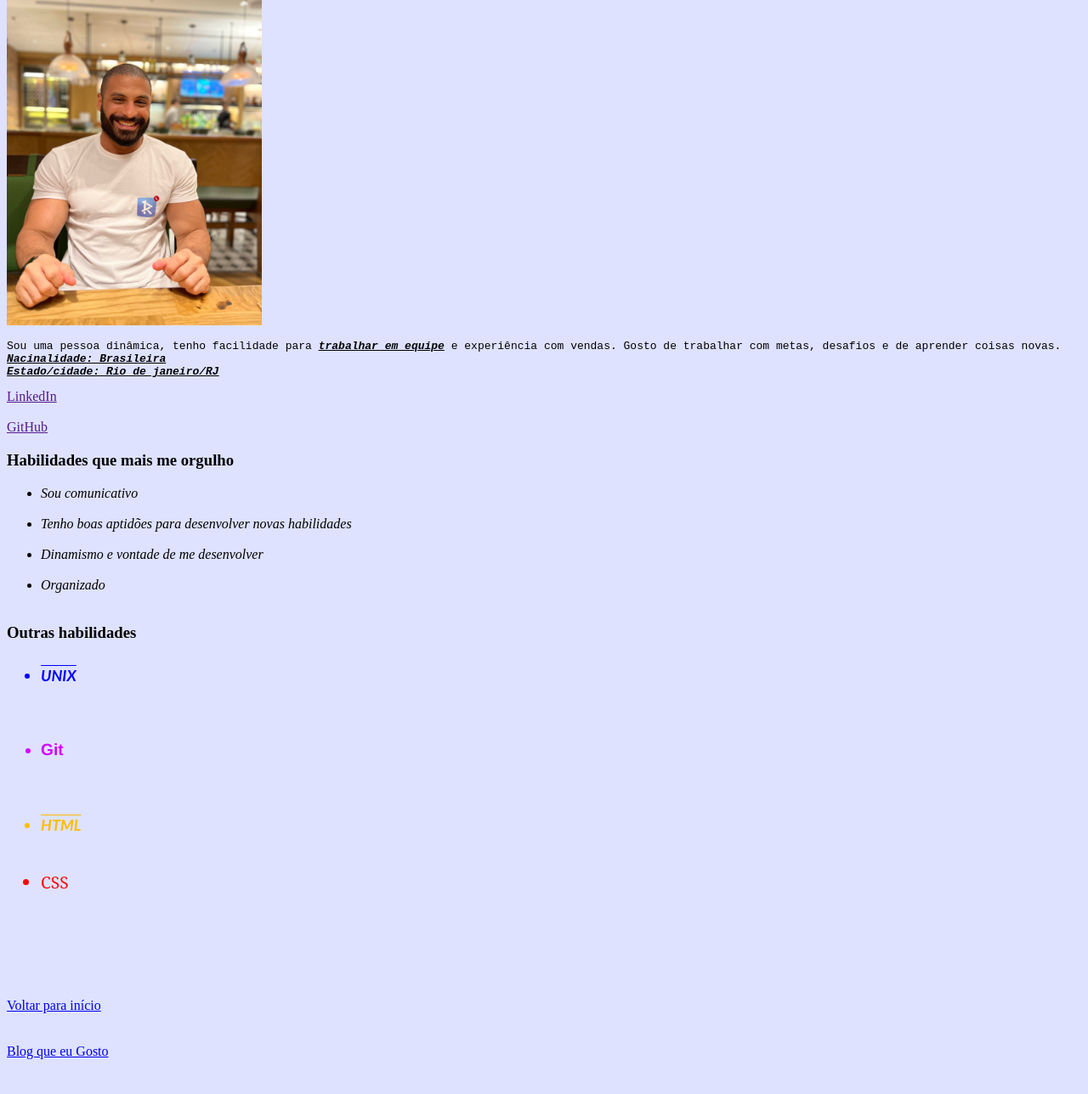
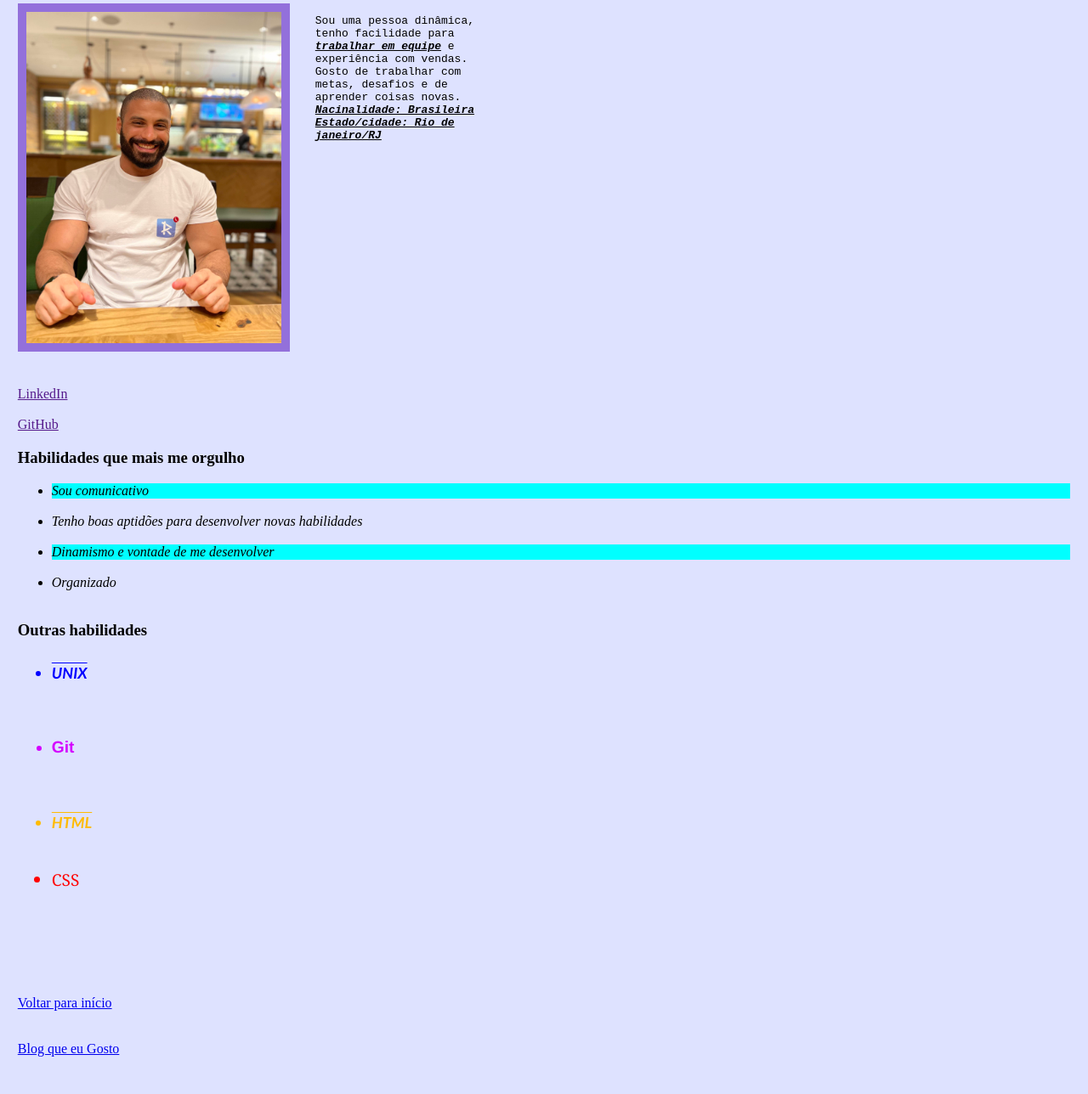
Before and after one commit to AndreLVasconcellos/AndreLVasconcellos.github.io, a plain HTML site: page index.html in a window 1280 px wide. Shown: the part 228-1516 px from the top of the page at 85% size. Drawn offline with Linux system fonts and the light colour scheme.

Commit message:
add arquivo style e melhorias do bloco3 dia 3

```diff
--- a/index.html
+++ b/index.html
@@ -3,72 +3,7 @@
   <head>
     <meta charset="UTF-8">
     <title>Meu Portfólio Web</title>
-    <style>
-      body {
-          background-color: #dee2ff;
-      }
-      h1 {
-        font-family: fantasy;
-      }
-      p {
-        font-family: monospace;
-      }
-      .nacionalidade {
-        font-style: italic;
-        text-decoration: underline;
-      }
-     .estado {
-        font-style: italic;
-        text-decoration: underline;
-     }
-     .equipe {
-        font-style: italic;
-        text-decoration: underline;
-     }
-     .uni {
-      color: blue;
-      font-family: 'Trebuchet MS', 'Lucida Sans Unicode', 'Lucida Grande', 'Lucida Sans', Arial, sans-serif;
-      font-size: large;
-      font-weight: 900;
-      font-style: oblique;
-      line-height: 40px;
-      text-align: left;
-      text-decoration: overline;
-     }
-     .git {
-      color: rgb(212, 0, 255);
-      font-family: 'Franklin Gothic Medium', 'Arial Narrow', Arial, sans-serif;
-      font-size: larger;
-      font-weight: 800;
-      font-style: inherit;
-      line-height: 100px;
-      text-align: justify;
-      text-decoration: dashed;
-     }
-     .html {
-      color: rgb(255, 187, 0);
-      font-family: 'Trebuchet MS', 'Lucida Sans Unicode', 'Lucida Grande', 'Lucida Sans', Arial, sans-serif;
-      font-size: large;
-      font-weight: 900;
-      font-style: oblique;
-      line-height: 40px;
-      text-align: justify;
-      text-decoration: overline;
-     }
-    .css {
-      color: red;
-      font-family: Georgia, 'Times New Roman', Times, serif;
-      font-size: larger;
-      font-weight: 500;
-      font-style: inherit;
-      line-height: 60px;
-      text-align: start;
-      text-decoration: dashed;
-    }
-
-
-
-  </style>
+    <link rel="stylesheet" href="style.css">
   </head>
   <body>
 
@@ -80,15 +15,17 @@
         <li><a href="#outras-habilidades">Outras habilidades</a></li>
     </ol>
 
+<div>
+    <div><h1 class="meuNome">André Luis Vasconcellos Silva</h1></div>
 
-    <h1>André Luis Vasconcellos Silva</h1>
+    <div class="image-container">
+    <div><img id="minha_foto" src="IMG_0468.jpg" alt="homem sorrindo" width="300px"></div>
+    <div><p id="descricao">Sou uma pessoa dinâmica, tenho facilidade para <strong class="equipe">trabalhar em equipe</strong> e experiência com vendas. Gosto de trabalhar com metas, desafios e de aprender coisas novas.<br>
+    <strong class="nacionalidade">Nacinalidade: Brasileira</strong><br>
+    <strong class="estado">Estado/cidade: Rio de janeiro/RJ</strong></p></div>
+    </div><br><br>
 
-
-    <img id="minha_foto" src="IMG_0468.jpg" alt="homem sorrindo" width="300px">
-    <p id="descricao">Sou uma pessoa dinâmica, tenho facilidade para <strong class="equipe">trabalhar em equipe</strong> e experiência com vendas. Gosto de trabalhar com metas, desafios e de aprender coisas novas.<br>
-    <strong class="nacionalidade">Nacinalidade: Brasileira</strong><br>
-    <strong class="estado">Estado/cidade: Rio de janeiro/RJ</strong></p>
-
+</div>
       <a href="">LinkedIn</a><br><br>
       <a href="">GitHub</a>
 
--- /dev/null
+++ b/style.css
@@ -0,0 +1,86 @@
+body {
+    padding: 1%;
+    background-color: #dee2ff;
+}
+h1 {
+  font-family: fantasy;
+}
+p {
+  font-family: monospace;
+}
+.nacionalidade {
+  font-style: italic;
+  text-decoration: underline;
+}
+.estado {
+  font-style: italic;
+  text-decoration: underline;
+}
+.equipe {
+  font-style: italic;
+  text-decoration: underline;
+}
+.uni {
+color: blue;
+font-family: 'Trebuchet MS', 'Lucida Sans Unicode', 'Lucida Grande', 'Lucida Sans', Arial, sans-serif;
+font-size: large;
+font-weight: 900;
+font-style: oblique;
+line-height: 40px;
+text-align: left;
+text-decoration: overline;
+}
+.git {
+color: rgb(212, 0, 255);
+font-family: 'Franklin Gothic Medium', 'Arial Narrow', Arial, sans-serif;
+font-size: larger;
+font-weight: 800;
+font-style: inherit;
+line-height: 100px;
+text-align: justify;
+text-decoration: dashed;
+}
+.html {
+color: rgb(255, 187, 0);
+font-family: 'Trebuchet MS', 'Lucida Sans Unicode', 'Lucida Grande', 'Lucida Sans', Arial, sans-serif;
+font-size: large;
+font-weight: 900;
+font-style: oblique;
+line-height: 40px;
+text-align: justify;
+text-decoration: overline;
+}
+.css {
+color: red;
+font-family: Georgia, 'Times New Roman', Times, serif;
+font-size: larger;
+font-weight: 500;
+font-style: inherit;
+line-height: 60px;
+text-align: start;
+text-decoration: dashed;
+}
+#minha_foto {
+    float: left;
+    height: 390px;
+    padding: 10px;
+    background-color: mediumpurple;
+    position: absolute;
+}
+.image-container {
+   height: 415px;
+   position: relative;
+   width: 550px;
+}
+.meuNome {
+    text-align: center;
+}
+#descricao {
+    width: 200px;
+    right: 100px;
+    float: right;
+    position: sticky;
+}
+ul:nth-of-type(1) li:nth-of-type(odd) {
+    background-color: aqua;
+}
```
